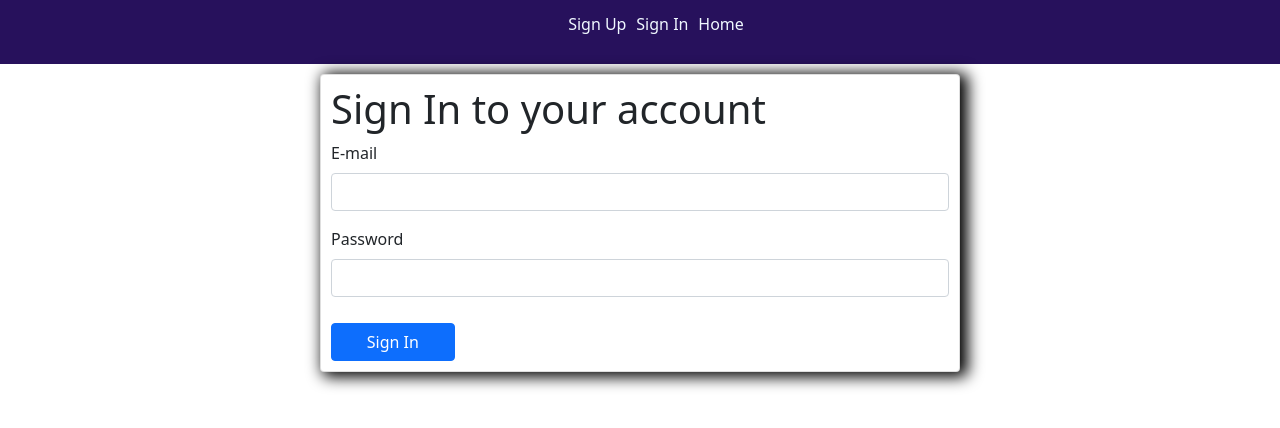
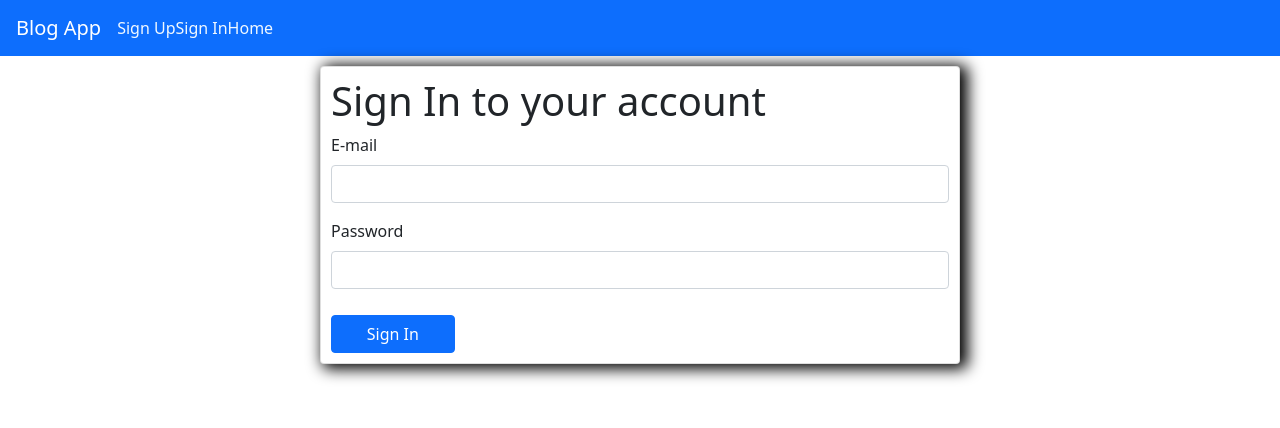
Before and after one commit to Yazdani1/Blog-App---MERN-Stack, a React (Create React App) app in the folder client/: page /signin in a window 1280 px wide. Shown: the top 428 px of the page. Built offline with nearby package versions, Linux system fonts and the light colour scheme; no server answers.

Commit message:
bootstrapNavigation

```diff
--- a/client/src/Nav.js
+++ b/client/src/Nav.js
@@ -30,8 +30,24 @@
   };
 
   return (
-    <nav className="nav">
-      <ul className="listItems">
+    <nav className="navbar navbar-expand-lg navbar-dark bg-primary">
+      <a className="navbar-brand" href="#">
+        Blog App
+      </a>
+      <button
+        className="navbar-toggler"
+        type="button"
+        data-toggle="collapse"
+        data-target="#navbarNavAltMarkup"
+        aria-controls="navbarNavAltMarkup"
+        aria-expanded="false"
+        aria-label="Toggle navigation"
+      >
+        <span className="navbar-toggler-icon"></span>
+      </button>
+      <div className="collapse navbar-collapse" id="navbarNavAltMarkup">
+        <div className="navbar-nav">
+
           {localStorage.getItem("tokenLogin") ? (
             <>
               <Link to="/" className="eachitem">
@@ -54,7 +70,10 @@
                   {user && user.name}
                 </div>
 
-              <div className="dropdown-menu" aria-labelledby="dropdownMenuLink">
+                <div
+                  className="dropdown-menu"
+                  aria-labelledby="dropdownMenuLink"
+                >
                   <Link to="/post" className="dropdown-item each">
                     Create Post
                   </Link>
@@ -84,7 +103,6 @@
             </>
           ) : (
             <>
-
               <Link to="/signup" className="eachitem">
                 <li>Sign Up</li>
               </Link>
@@ -97,7 +115,18 @@
               </Link>
             </>
           )}
-      </ul>
+
+          {/* <a className="nav-item nav-link active" href="#">
+            Home <span className="sr-only">(current)</span>
+          </a>
+          <a className="nav-item nav-link" href="#">
+            Features
+          </a>
+          <a className="nav-item nav-link" href="#">
+            Pricing
+          </a> */}
+        </div>
+      </div>
     </nav>
   );
 }
```
Lines whose indentation alone changed are shown as unchanged.
